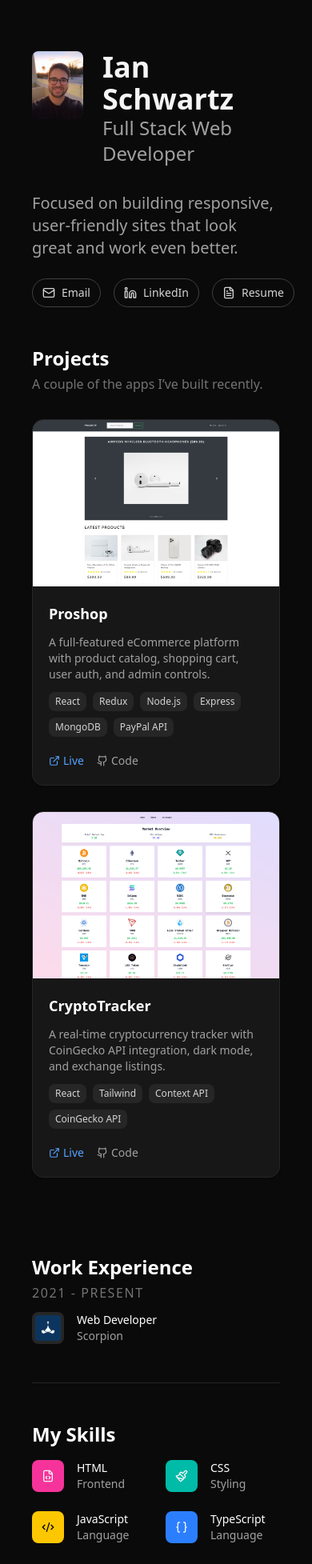
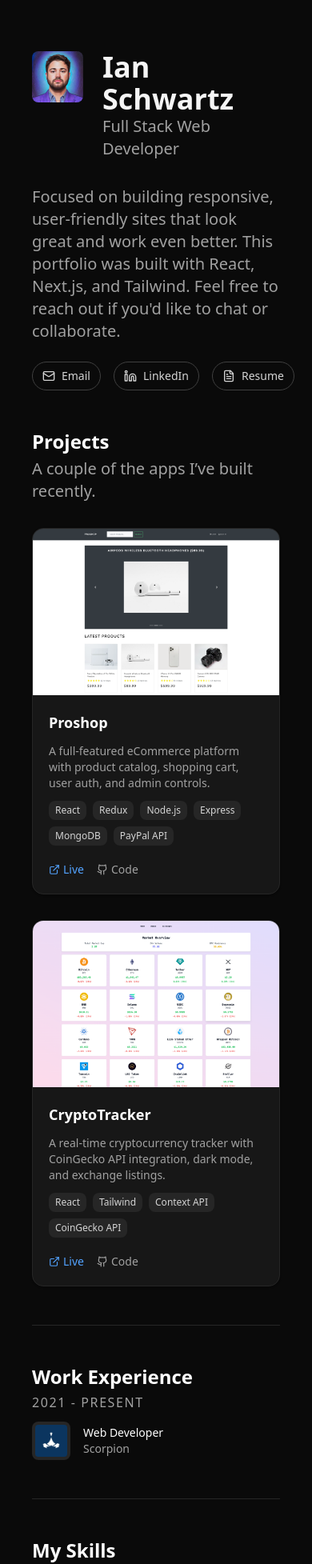
Before and after one commit to ian-schwartz/portfolio-v2, a Next.js app: page / in a window 390 px wide. Shown: the top 1955 px of the page at 80% size. Built offline with nearby package versions, Linux system fonts and the light colour scheme.

Commit message:
spacing and content updates

```diff
--- a/src/app/page.tsx
+++ b/src/app/page.tsx
@@ -13,7 +13,7 @@
       <section className='max-w-6xl mx-auto px-4'>
         <div className='flex items-start gap-6 mb-8'>
           <Image
-            src='/avatar.jpg'
+            src='/images/ian-avatar.jpeg'
             alt='Avatar'
             width={64}
             height={64}
@@ -21,7 +21,7 @@
           />
           <div>
             <h1 className='text-4xl font-semibold'>Ian Schwartz</h1>
-            <p className='text-2xl text-neutral-400'>
+            <p className='text-xl md:text-2xl text-neutral-400'>
               Full Stack Web Developer
             </p>
           </div>
@@ -29,7 +29,7 @@
 
         <p className='text-xl text-neutral-400 max-w-xl mb-6'>
           Focused on building responsive, user-friendly sites that look great
-          and work even better.
+          and work even better. This portfolio was built with React, Next.js, and Tailwind. Feel free to reach out if you'd like to chat or collaborate.
         </p>
 
         <div className='flex gap-4 mb-12'>
@@ -74,6 +74,8 @@
 
         <Projects />
 
+        <div className='border-t border-neutral-800 my-12' />
+
         <Experience />
 
         <div className='border-t border-neutral-800 my-12' />
--- a/src/components/ui/sections/Experience.tsx
+++ b/src/components/ui/sections/Experience.tsx
@@ -21,11 +21,11 @@
       <div className='grid grid-cols-1 md:grid-cols-3 gap-6'>
         {experience.map((exp, i) => (
           <div key={i} className='space-y-3'>
-            <p className='text-base uppercase tracking-widest text-neutral-500'>
+            <p className='text-base uppercase tracking-widest text-neutral-400'>
               {exp.from} - {exp.to}
             </p>
             <div className='flex items-center gap-4'>
-              <div className='w-10 h-10 relative'>
+              <div className='w-12 h-12 relative'>
                 <Image
                   src={exp.logo}
                   alt={`${exp.company} logo`}
--- a/src/components/ui/sections/Projects.tsx
+++ b/src/components/ui/sections/Projects.tsx
@@ -26,9 +26,9 @@
 
 export default function Projects() {
   return (
-    <section className='mb-24'>
+    <section className='mb-12'>
       <h2 className='text-2xl font-semibold text-white mb-1'>Projects</h2>
-      <p className='text-base text-neutral-500 mb-8'>
+      <p className='text-xl text-neutral-400 mb-8'>
         A couple of the apps I’ve built recently.
       </p>
 
```
Also changed, not shown: public/images/ian-avatar.jpeg (added).
